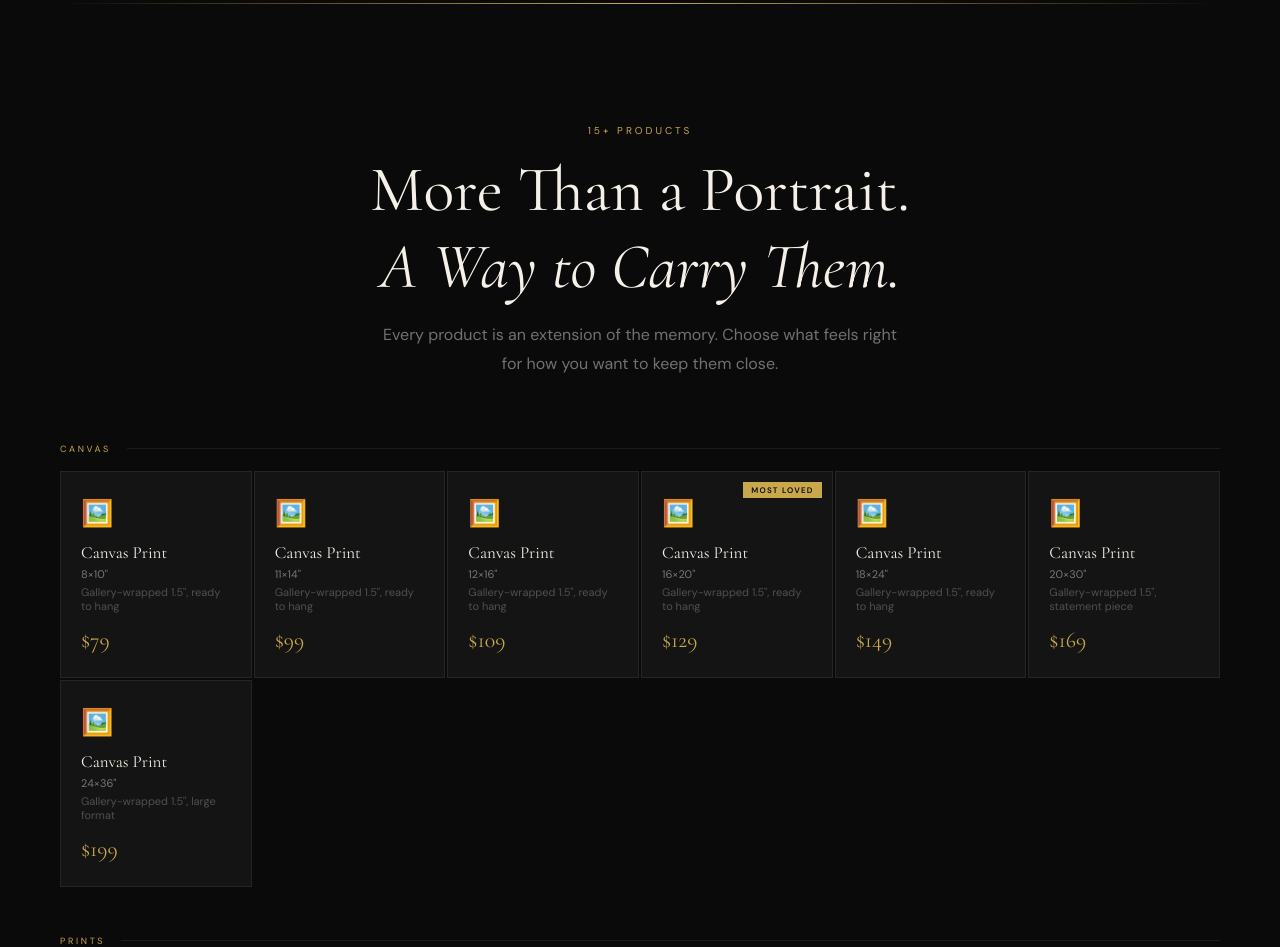
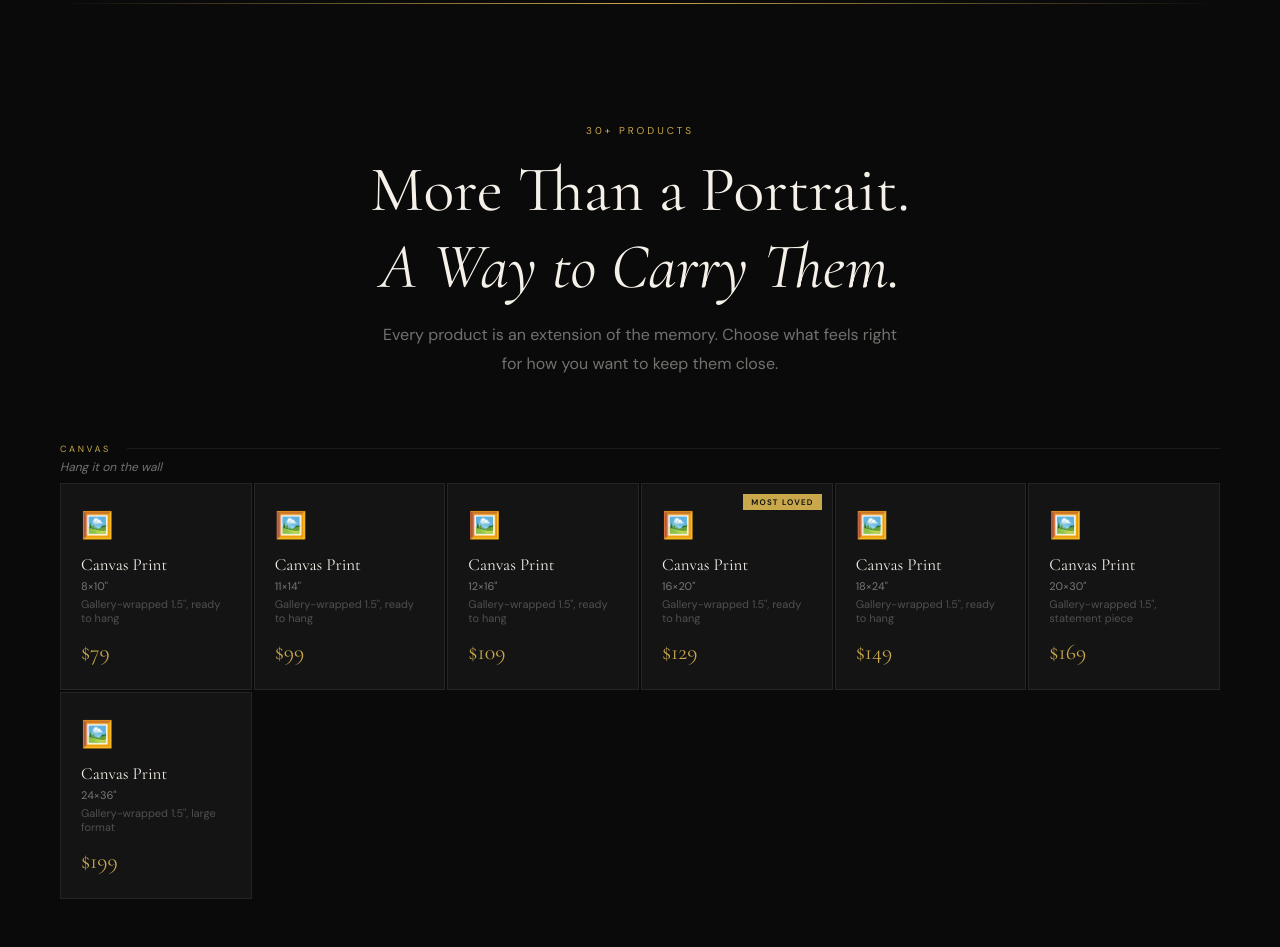
Before and after one commit to johnagreuling/petprintsstudio, a Next.js app: page / in a window 1280 px wide. Shown: the part 4280-5227 px from the top of the page. Built offline with nearby package versions, Linux system fonts and the light colour scheme.

Commit message:
feat: Pets + Matching categories on homepage, 30+ products, emotional labels

```diff
--- a/app/page.tsx
+++ b/app/page.tsx
@@ -232,19 +232,22 @@ export default function Home() {
       <section id="products" style={{padding:'120px 60px'}}>
         <div style={{maxWidth:1200,margin:'0 auto'}}>
           <div style={{textAlign:'center',marginBottom:64}}>
-            <div style={{fontSize:10,letterSpacing:'.3em',textTransform:'uppercase',color:'var(--gold)',marginBottom:14}}>15+ Products</div>
+            <div style={{fontSize:10,letterSpacing:'.3em',textTransform:'uppercase',color:'var(--gold)',marginBottom:14}}>30+ Products</div>
             <h2 className="serif" style={{fontSize:'clamp(40px,5vw,72px)',fontWeight:400}}>More Than a Portrait.<br/><em>A Way to Carry Them.</em></h2>
             <p style={{color:'var(--muted)',fontSize:16,marginTop:16,maxWidth:520,margin:'16px auto 0',lineHeight:1.8}}>
               Every product is an extension of the memory. Choose what feels right for how you want to keep them close.
             </p>
           </div>
 
-          {['Canvas','Prints','Home','Apparel','Accessories'].map(cat=>{
+          {['Canvas','Prints','Home','Apparel','Accessories','Pets','Matching'].map(cat=>{
             const items = PRODUCTS.filter(p=>p.category===cat)
             return (
               <div key={cat} style={{marginBottom:48}}>
-                <div style={{fontSize:9,letterSpacing:'.3em',textTransform:'uppercase',color:'var(--gold)',marginBottom:16,display:'flex',alignItems:'center',gap:16}}>
-                  <span>{cat}</span><span style={{flex:1,height:1,background:'var(--border)'}}/>
+                <div style={{marginBottom:8}}>
+                  <div style={{fontSize:9,letterSpacing:'.3em',textTransform:'uppercase',color:'var(--gold)',marginBottom:4,display:'flex',alignItems:'center',gap:16}}>
+                    <span>{cat}</span><span style={{flex:1,height:1,background:'var(--border)'}}/>
+                  </div>
+                  {({Canvas:'Hang it on the wall',Prints:'Frame it beautifully',Home:'Keep them close, wherever you go',Apparel:'Take them with you every day',Accessories:'Hold them in your hands',Pets:'For your pet — worn with love',Matching:'The whole family. Same portrait.'}[cat])&&<div style={{fontSize:12,color:'var(--muted)',fontStyle:'italic',marginBottom:8}}>{({Canvas:'Hang it on the wall',Prints:'Frame it beautifully',Home:'Keep them close, wherever you go',Apparel:'Take them with you every day',Accessories:'Hold them in your hands',Pets:'For your pet — worn with love',Matching:'The whole family. Same portrait.'}[cat])}</div>}
                 </div>
                 <div style={{display:'grid',gridTemplateColumns:'repeat(auto-fill,minmax(180px,1fr))',gap:2}}>
                   {items.map(p=>(
```
